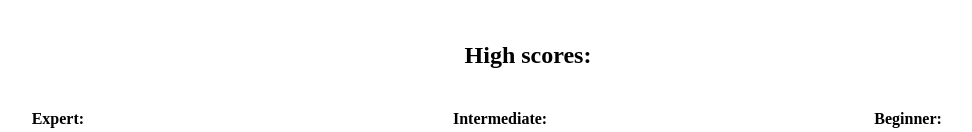
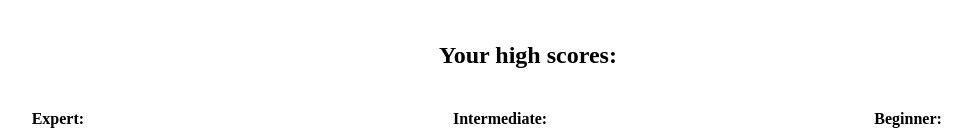
Before and after one commit to minesweepertmu/minesweepertmu.github.io, a plain HTML site: page index.html in a window 1280 px wide. Shown: the part 594-726 px from the top of the page, without its empty margins (112-1084 px from the left). Drawn offline with Linux system fonts and the light colour scheme.

Commit message:
Final fix of one misspeled text

```diff
--- a/index.html
+++ b/index.html
@@ -86,7 +86,7 @@
 		</form>
 	</div>
 	<div class="highscore-text-container">
-		<h2>High scores:</h2>
+		<h2>Your high scores:</h2>
 	</div>
 
 	<div class="highscore-table">
```
